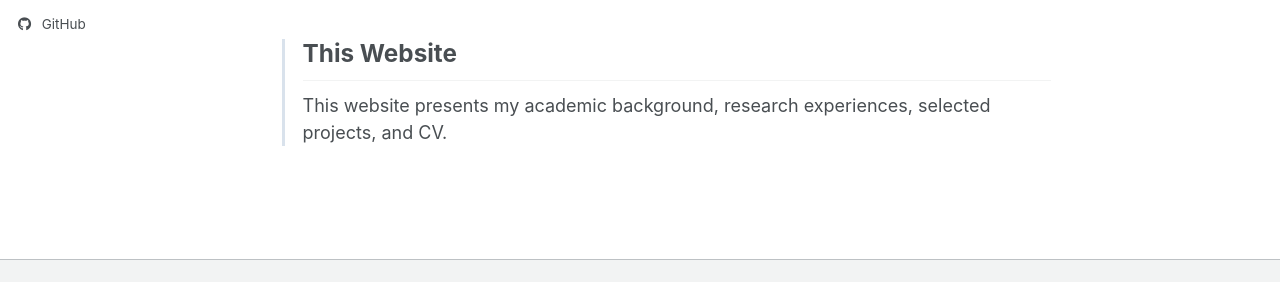
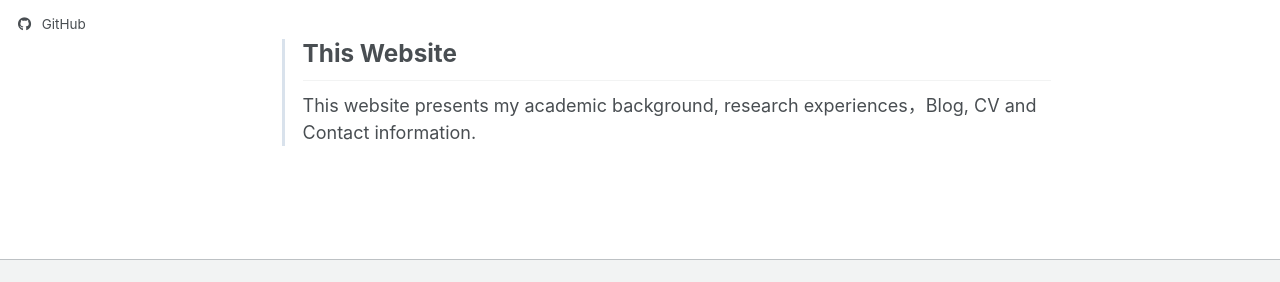
Before and after one commit to Iris1618/Iris1618.github.io, a Jekyll site: the page built from _pages/about.md, in a window 1280 px wide and 900 px high, scrolled down 656 px. Shown: the part 502-784 px from the top of the window. Built offline with Jekyll 4.4.1, drawn with Linux system fonts in a browser that asks for light colours; a script bundle is joined from its source files by our own code; library files that are not in the unit come from our copies.

Commit message:
Update description in about.md to include Blog and Contact

```diff
--- a/_pages/about.md
+++ b/_pages/about.md
@@ -154,7 +154,6 @@ redirect_from:
 <div class="about-section">
   <h2>This Website</h2>
   <p>
-    This website presents my academic background, research experiences, selected
-    projects, and CV.
+    This website presents my academic background, research experiences，Blog, CV and Contact information.
   </p>
 </div>
```
